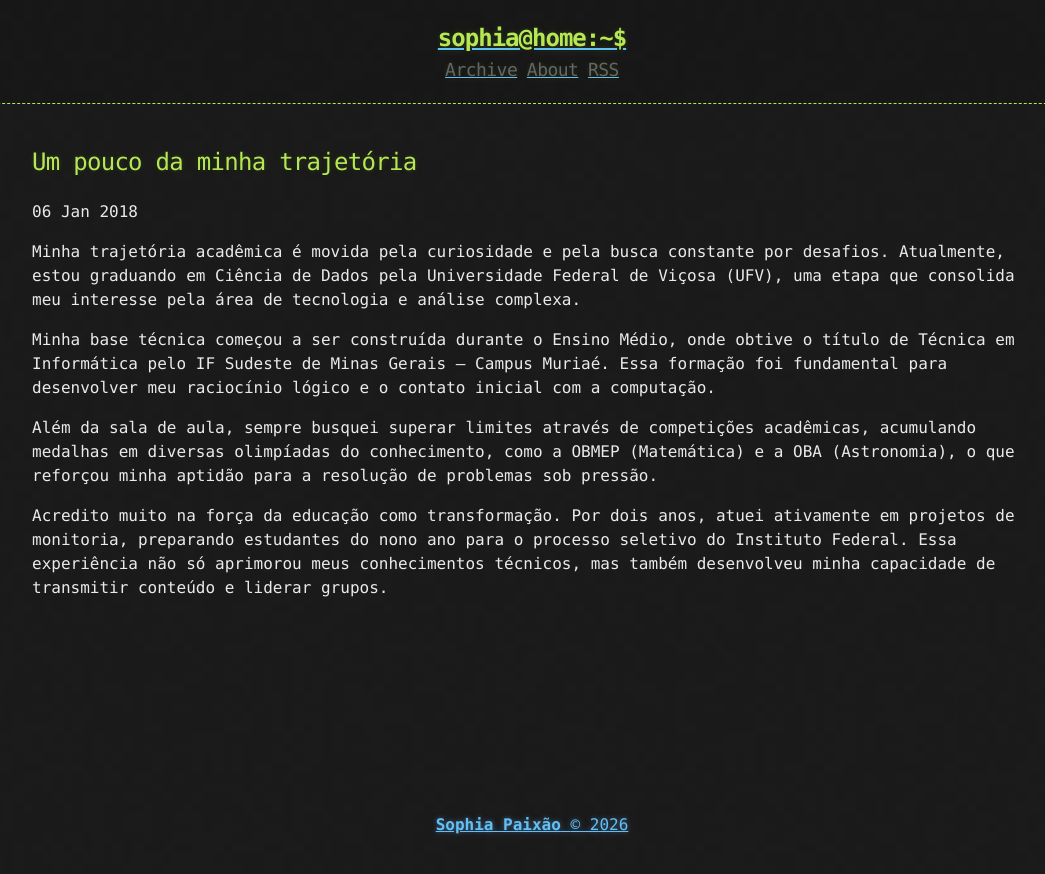
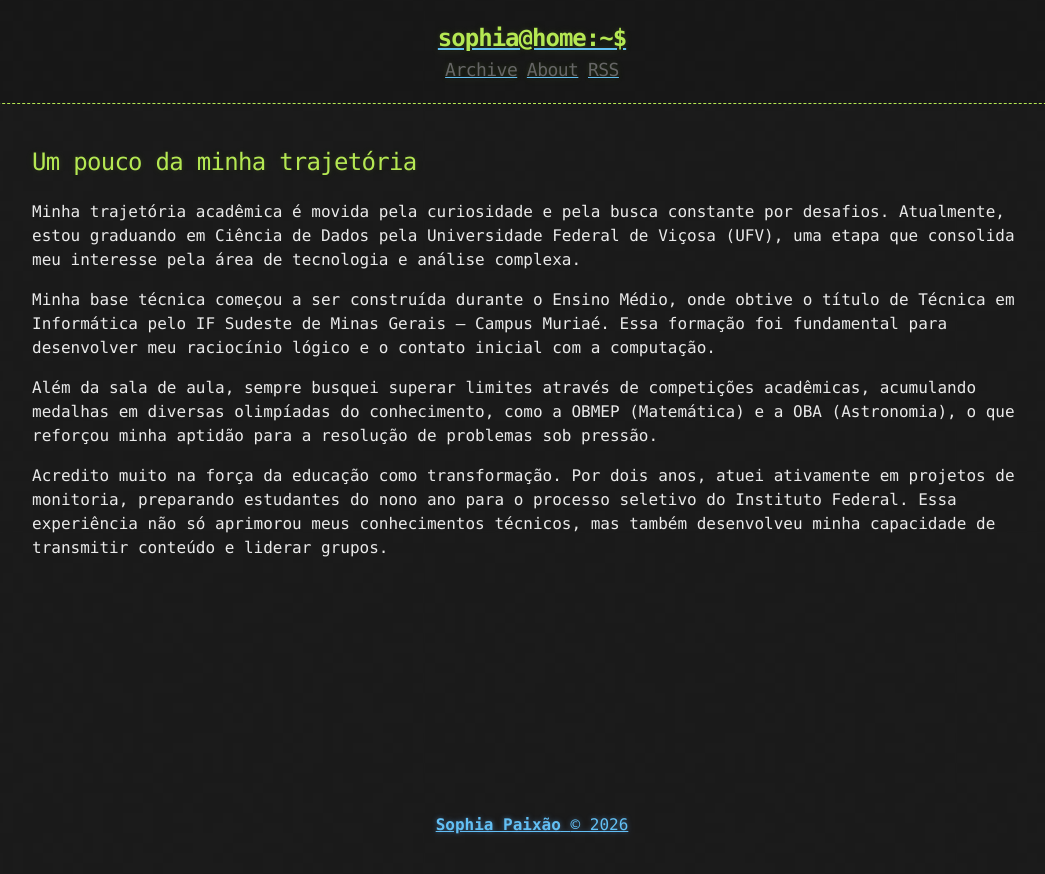
Before and after one commit to sophiapaixao/portifolio, a Jekyll site: the page built from _posts/2018-01-06-Yet-Another-Sample-Page.md, in a window 1280 px wide. Shown: the top 874 px of the page, without its empty margins (108-1153 px from the left). Built offline with Jekyll 4.4.1, drawn with Linux system fonts in a browser that asks for light colours.

Commit message:
Update post.html

```diff
--- a/_layouts/post.html
+++ b/_layouts/post.html
@@ -4,6 +4,5 @@ layout: default
 
 <article>
   <h2>{{ page.title }}</h2>
-  <time datetime="{{ page.date | date_to_xmlschema }}" class="by-line">{{ page.date | date_to_string }}</time>
   {{ content }}
 </article>
```
